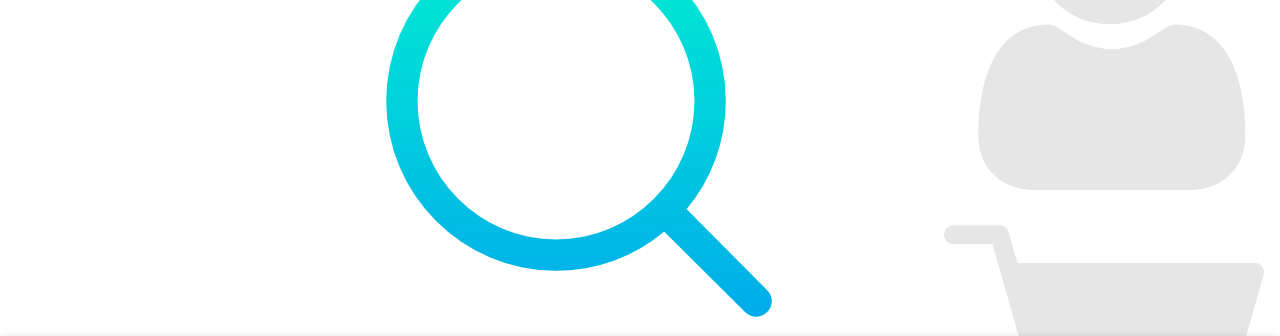
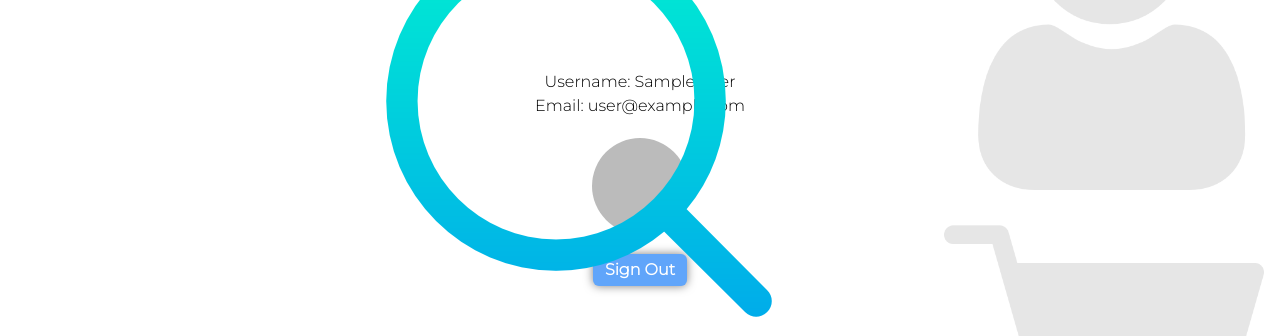
Before and after one commit to anasss777/eshop, a Next.js app: page /signout in a window 1280 px wide. Shown: the part 138-474 px from the top of the page. Built offline with nearby package versions, Linux system fonts and the light colour scheme; no server answers; sample sign-in values are in the browser's storage; a web font is replaced by a local one.

Commit message:
Sign in/out pages.

```diff
--- a/app/(site)/signin/page.tsx
+++ b/app/(site)/signin/page.tsx
@@ -1,18 +1,15 @@
-// import { authOptions } from "@/app/api/auth/[...nextauth]/route";
-// import GoogleSignInButton from "@/components/GoogleSignInButton";
-// import { getServerSession } from "next-auth";
-// import { redirect } from "next/navigation";
-"use client";
-import { signIn } from "next-auth/react";
-import Image from "next/image";
+import { getServerSession } from "next-auth";
+import { redirect } from "next/navigation";
 import React from "react";
+import options from "@/app/api/auth/[...nextauth]/options";
+import SignInButtons from "@/components/SignInButtons";
 
 const signin = async () => {
-  //   const session = await getServerSession(authOptions);
+  const session = await getServerSession(options);
 
-  //   if (session) {
-  //     redirect("/success");
-  //   }
+  if (session) {
+    redirect("/signout");
+  }
 
   return (
     <div className="relative flex justify-center items-center h-[700px] w-full bg-gradient-to-b from-blue-300 to-gray-200">
@@ -34,17 +31,7 @@ const signin = async () => {
           </span>
         </p>
 
-        {/* <GoogleSignInButton /> */}
-        <div>
-          <button
-            className="relative top-5 flex justify-center items-center shadow-lightShadowing text-xl p-2 rounded-xl text-gray-600
-        font-montserrat hover:scale-[1.03] hover:shadow-shadowing duration-300 transition-all ease-linear"
-            onClick={() => signIn("google")}
-          >
-            <Image src="/Google.png" alt="Google logo" width={20} height={20} />{" "}
-            &nbsp; Sign in with Google
-          </button>
-        </div>
+        <SignInButtons />
       </div>
     </div>
   );
--- /dev/null
+++ b/app/(site)/signout/page.tsx
@@ -0,0 +1,33 @@
+import options from "@/app/api/auth/[...nextauth]/options";
+import SignOutButton from "@/components/SignOutButton";
+import { getServerSession } from "next-auth";
+import Image from "next/image";
+import { redirect } from "next/navigation";
+import React from "react";
+
+const signout = async () => {
+  const session = await getServerSession(options);
+
+  if (!session) {
+    redirect("/signin");
+  }
+
+  return (
+    <div className="flex flex-col my-40 justify-center items-center font-montserrat">
+      <p>Username: {session.user?.name}</p>
+      <p>Email: {session.user?.email}</p>
+      {session.user?.image && (
+        <Image
+          className="h-auto w-auto object-scale-down rounded-full my-5"
+          src={session.user?.image}
+          alt="profil picture"
+          height={200}
+          width={200}
+        />
+      )}
+      <SignOutButton />
+    </div>
+  );
+};
+
+export default signout;
--- /dev/null
+++ b/components/SignInButtons.tsx
@@ -0,0 +1,22 @@
+"use client";
+
+import { signIn } from "next-auth/react";
+import Image from "next/image";
+import React from "react";
+
+const SignInButtons = () => {
+  return (
+    <div>
+      <button
+        className="relative top-5 flex justify-center items-center shadow-lightShadowing text-xl p-2 rounded-xl text-gray-600
+        font-montserrat hover:scale-[1.03] hover:shadow-shadowing duration-300 transition-all ease-linear"
+        onClick={() => signIn("google")}
+      >
+        <Image src="/Google.png" alt="Google logo" width={20} height={20} />{" "}
+        &nbsp; Sign in with Google
+      </button>
+    </div>
+  );
+};
+
+export default SignInButtons;
--- /dev/null
+++ b/components/SignOutButton.tsx
@@ -0,0 +1,19 @@
+"use client";
+
+import { signOut } from "next-auth/react";
+import React from "react";
+
+const SignOutButton = async () => {
+  return (
+    <div>
+      <button
+        onClick={() => signOut()}
+        className="py-1 px-3 text-white font-bold bg-blue-400 rounded-md shadow-shadowing"
+      >
+        Sign Out
+      </button>
+    </div>
+  );
+};
+
+export default SignOutButton;
--- a/next.config.js
+++ b/next.config.js
@@ -7,6 +7,11 @@ const nextConfig = {
         hostname: 'cdn.sanity.io',
         port: '',
       },
+      {
+        protocol: 'https',
+        hostname: 'lh3.googleusercontent.com',
+        port: '',
+      },
     ],
   }
   }
```
Also changed, not shown: public/Google.png (added).
